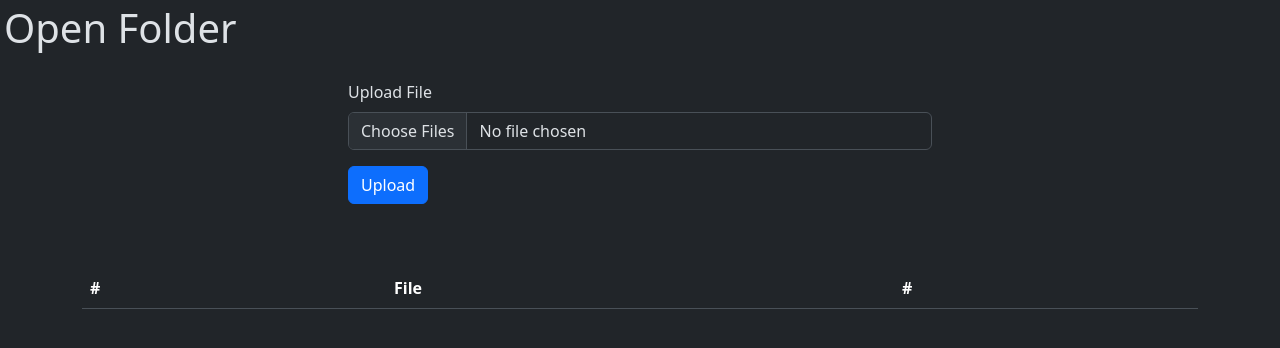
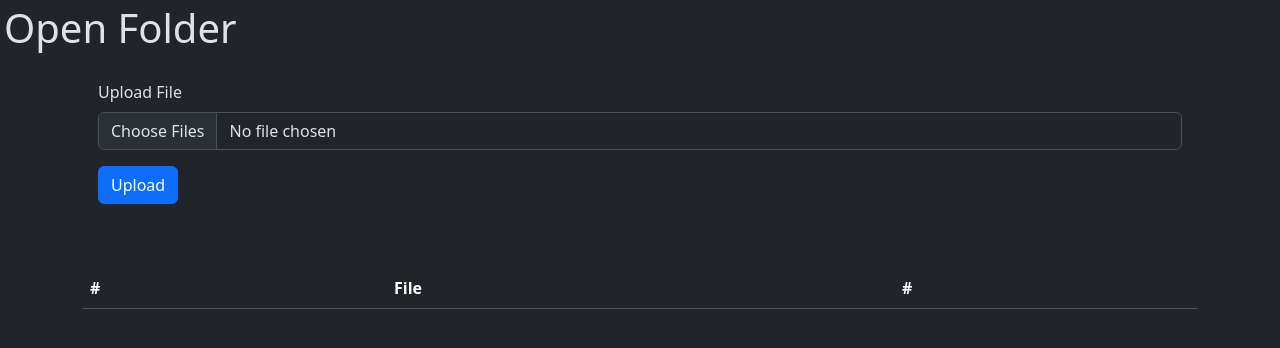
Before and after one commit to Tisheel/open-folder, a website: page public/home.html in a window 1280 px wide. Drawn offline with nearby package versions, Linux system fonts and the light colour scheme; no server answers.

Commit message:
Update home.html

```diff
--- a/public/home.html
+++ b/public/home.html
@@ -13,7 +13,7 @@
 
     <h1 class="p-1">Open Folder</h1>
 
-    <div class="container w-50">
+    <div class="container">
         <form action="/upload" method="post" enctype="multipart/form-data" class="p-3">
             <div class="mb-3">
                 <label for="formFile" class="form-label">Upload File</label>
```
